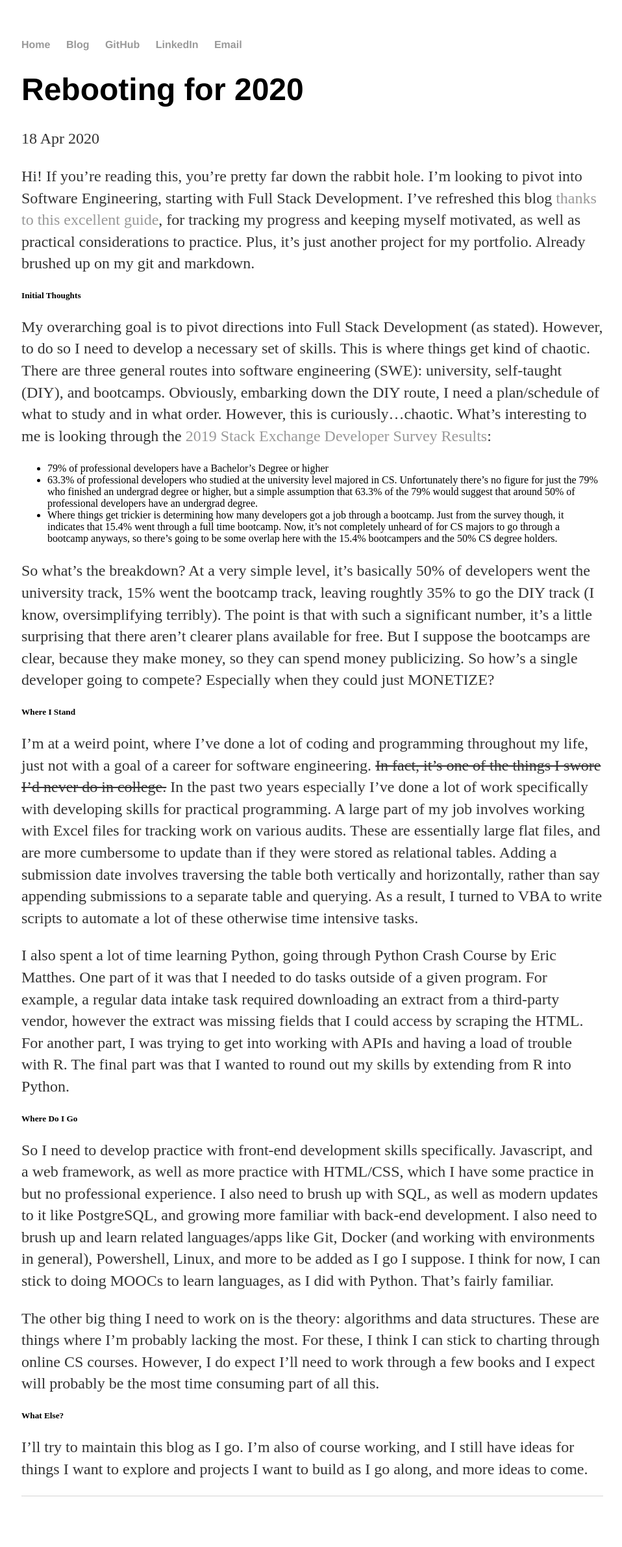
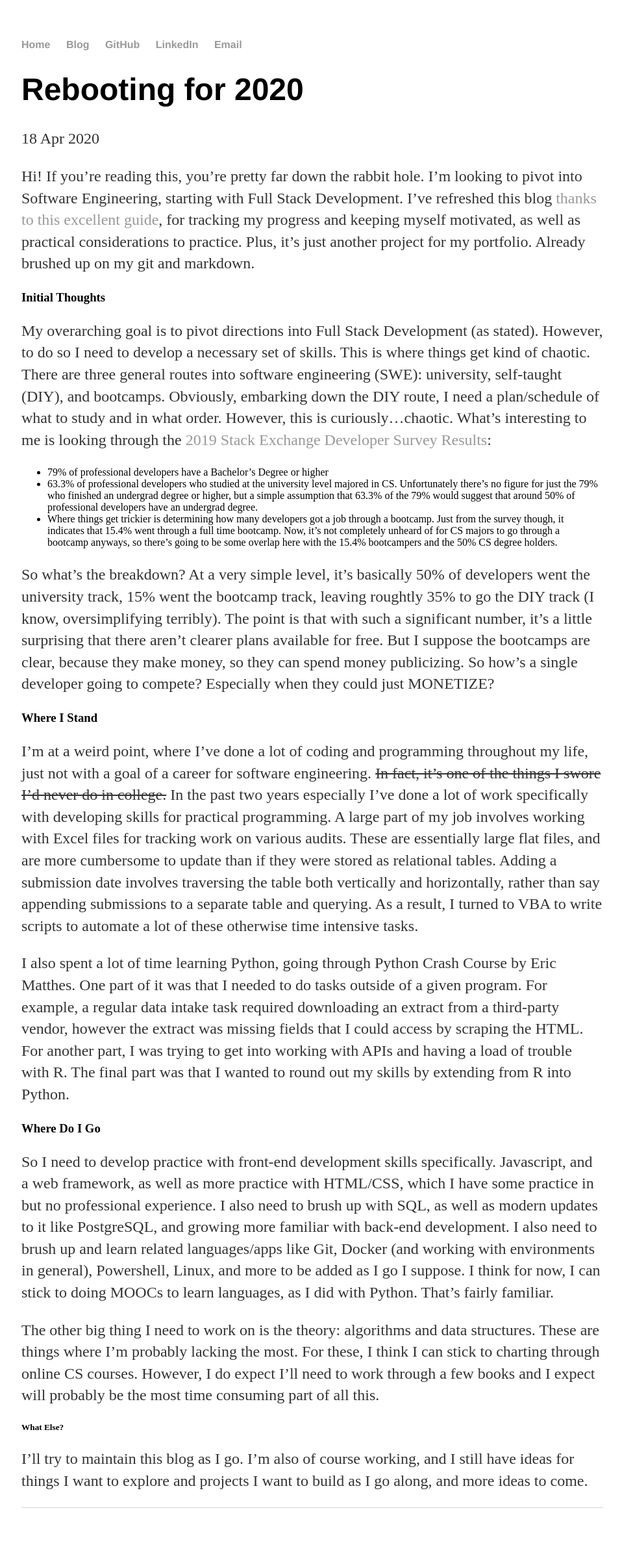
Before and after one commit to bernardkung/bernardkung.github.io, a Jekyll site: the page built from _posts/20-04-18-Rebooting-for-2020.md, in a window 1280 px wide. Shown: the whole page at 65% size, without its empty margins (159-1117 px from the left). Built offline with Jekyll 4.4.1, drawn with Linux system fonts in a browser that asks for light colours.

```diff
--- a/_posts/20-04-18-Rebooting-for-2020.md
+++ b/_posts/20-04-18-Rebooting-for-2020.md
@@ -7,7 +7,7 @@ title: Rebooting for 2020
 Hi! If you're reading this, you're pretty far down the rabbit hole.
 I'm looking to pivot into Software Engineering, starting with Full Stack Development. I've refreshed this blog [thanks to this excellent guide](http://jmcglone.com/guides/github-pages/), for tracking my progress and keeping myself motivated, as well as practical considerations to practice. Plus, it's just another project for my portfolio. Already brushed up on my git and markdown.
 
-##### Initial Thoughts
+### Initial Thoughts
 My overarching goal is to pivot directions into Full Stack Development (as stated). However, to do so I need to develop a necessary set of skills. This is where things get kind of chaotic. There are three general routes into software engineering (SWE): university, self-taught (DIY), and bootcamps. Obviously, embarking down the DIY route, I need a plan/schedule of what to study and in what order. However, this is curiously...chaotic. What's interesting to me is looking through the [2019 Stack Exchange Developer Survey Results](https://insights.stackoverflow.com/survey/2019/#education):
 - 79% of professional developers have a Bachelor's Degree or higher
 - 63.3% of professional developers who studied at the university level majored in CS. Unfortunately there's no figure for just the 79% who finished an undergrad degree or higher, but a simple assumption that 63.3% of the 79% would suggest that around 50% of professional developers have an undergrad degree.
@@ -15,12 +15,12 @@ My overarching goal is to pivot directions into Full Stack Development (as state
 
 So what's the breakdown? At a very simple level, it's basically 50% of developers went the university track, 15% went the bootcamp track, leaving roughtly 35% to go the DIY track (I know, oversimplifying terribly). The point is that with such a significant number, it's a little surprising that there aren't clearer plans available for free. But I suppose the bootcamps are clear, because they make money, so they can spend money publicizing. So how's a single developer going to compete? Especially when they could just MONETIZE?
 
-##### Where I Stand
+### Where I Stand
 I'm at a weird point, where I've done a lot of coding and programming throughout my life, just not with a goal of a career for software engineering. ~~In fact, it's one of the things I swore I'd never do in college.~~ In the past two years especially I've done a lot of work specifically with developing skills for practical programming. A large part of my job involves working with Excel files for tracking work on various audits. These are essentially large flat files, and are more cumbersome to update than if they were stored as relational tables. Adding a submission date involves traversing the table both vertically and horizontally, rather than say appending submissions to a separate table and querying. As a result, I turned to VBA to write scripts to automate a lot of these otherwise time intensive tasks.
 
 I also spent a lot of time learning Python, going through Python Crash Course by Eric Matthes. One part of it was that I needed to do tasks outside of a given program. For example, a regular data intake task required downloading an extract from a third-party vendor, however the extract was missing fields that I could access by scraping the HTML. For another part, I was trying to get into working with APIs and having a load of trouble with R. The final part was that I wanted to round out my skills by extending from R into Python.
 
-##### Where Do I Go
+### Where Do I Go
 So I need to develop practice with front-end development skills specifically. Javascript, and a web framework, as well as more practice with HTML/CSS, which I have some practice in but no professional experience. I also need to brush up with SQL, as well as modern updates to it like PostgreSQL, and growing more familiar with back-end development. I also need to brush up and learn related languages/apps like Git, Docker (and working with environments in general), Powershell, Linux, and more to be added as I go I suppose. I think for now, I can stick to doing MOOCs to learn languages, as I did with Python. That's fairly familiar.
 
 The other big thing I need to work on is the theory: algorithms and data structures. These are things where I'm probably lacking the most. For these, I think I can stick to charting through online CS courses. However, I do expect I'll need to work through a few books and I expect will probably be the most time consuming part of all this.
```
